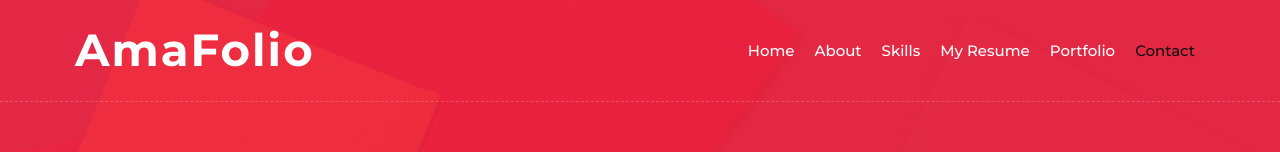
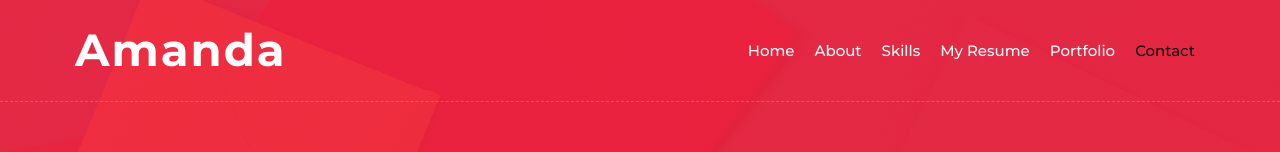
Before and after one commit to Amandithaa25/MI-PORTAFOLIO-Amanda, a plain HTML site: page docs/index.html in a window 1280 px wide. Shown: the top 152 px of the page. Drawn offline with nearby package versions, Linux system fonts and the light colour scheme.

```diff
--- a/docs/index.html
+++ b/docs/index.html
@@ -2,7 +2,7 @@
 <html lang="en">
     <head>
         <meta charset="utf-8">
-        <title>AmaFolio</title>
+        <title>Amanda</title>
         <meta content="width=device-width, initial-scale=1.0" name="viewport">
         <meta content="Free Website Template" name="keywords">
         <meta content="Free Website Template" name="description">
@@ -28,7 +28,7 @@
         <!-- Nav Bar Start -->
         <div class="navbar navbar-expand-lg bg-light navbar-light">
             <div class="container-fluid">
-                <a href="index.html" class="navbar-brand">AmaFolio</a>
+                <a href="index.html" class="navbar-brand">Amanda</a>
                 <button type="button" class="navbar-toggler" data-toggle="collapse" data-target="#navbarCollapse">
                     <span class="navbar-toggler-icon"></span>
                 </button>
```
